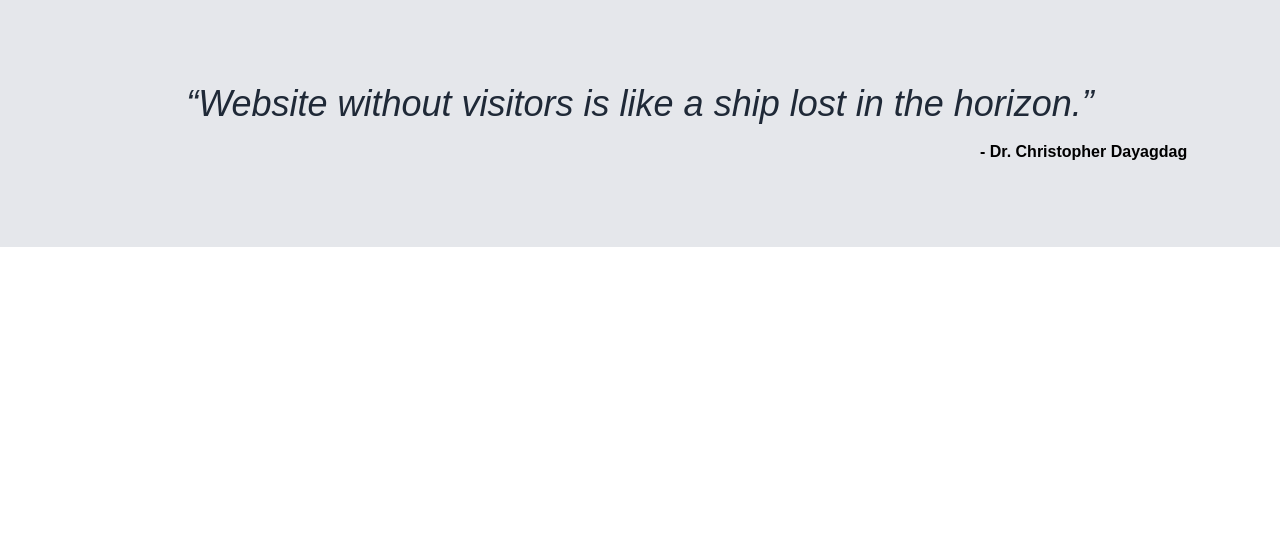
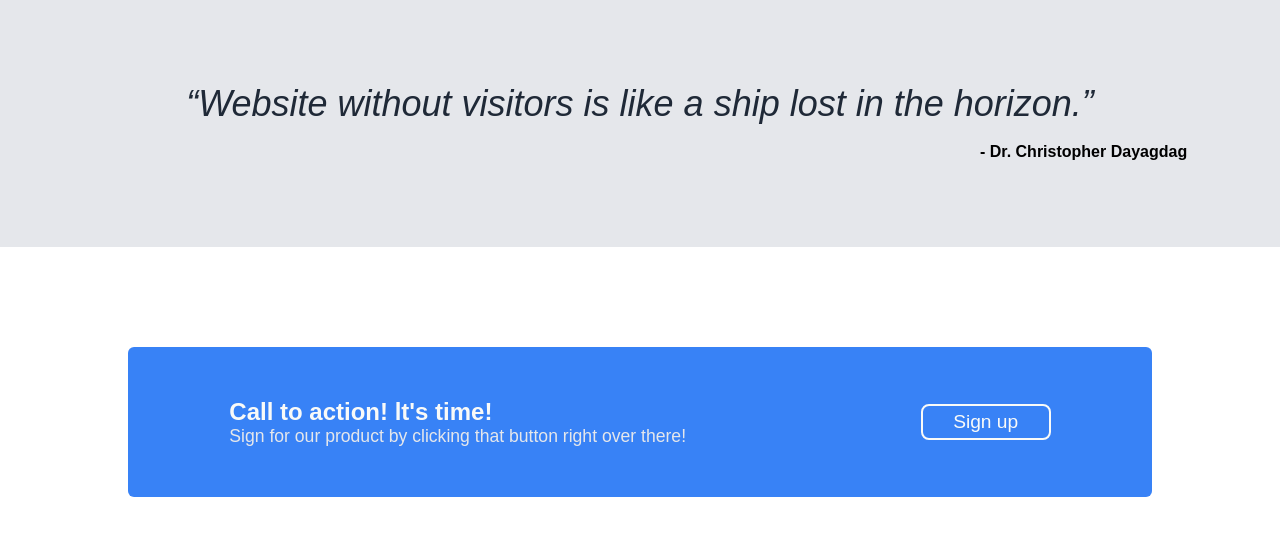
Before and after one commit to Mr-VirenderSingh/landing-page, a plain HTML site: page index.html in a window 1280 px wide. Shown: the part 933-1468 px from the top of the page. Before the commit the page ends 1180 px from the top, so only its background shows below. Drawn offline with Linux system fonts and the light colour scheme; a web font is replaced by a local one.

Commit message:
almost done

```diff
--- a/index.html
+++ b/index.html
@@ -67,10 +67,25 @@
       </section>
       <section class="quotes">
         <p>“Website without visitors is like a ship lost in the horizon.”</p>
-        <br>
+        <br />
         <h4>- Dr. Christopher Dayagdag</h4>
       </section>
-      <section></section>
+      <section class="actionsection">
+        <div class="actionsection2">
+          <div>
+            <h4 class="action">Call to action! lt's time!</h4>
+            <p class="para">
+              Sign for our product by clicking that button right over there!
+            </p>
+          </div>
+          <div>
+            <button type="button">Sign up</button>
+          </div>
+        </div>
+      </section>
     </main>
+    <footer>
+
+    </footer>
   </body>
 </html>
--- a/style.css
+++ b/style.css
@@ -148,3 +148,50 @@ header {
   align-self: flex-end;
   width: 300px;
 }
+
+
+/* actionseciton */
+
+
+.actionsection{
+  display: flex;
+  justify-content: center;
+  align-items: center;
+  height: 350px;
+}
+
+
+.actionsection > .actionsection2{
+  width: 80%;
+  height: 150px;
+  background-color: #3882f6;
+  border-radius: 6px;
+}
+
+.actionsection2 >  div >button{
+  height: 36px;
+  width: 130px;
+  background-color: #3882f6;
+  border: 2px solid #f9faf8;
+  /* border-color: #f9faf8; */
+  border-radius: 8px;
+  font-size: 1.2rem;
+  color:#f9faf8;
+}
+
+.actionsection2{
+  display: flex;
+  justify-content: space-around;
+  align-items: center;
+  gap: 2rem;
+}
+
+.action{
+  color: #f9faf8;
+  font-size: 1.5rem;
+}
+
+.para{
+  color: #e5e7eb;
+  font-size: 1.1rem;
+}
```
